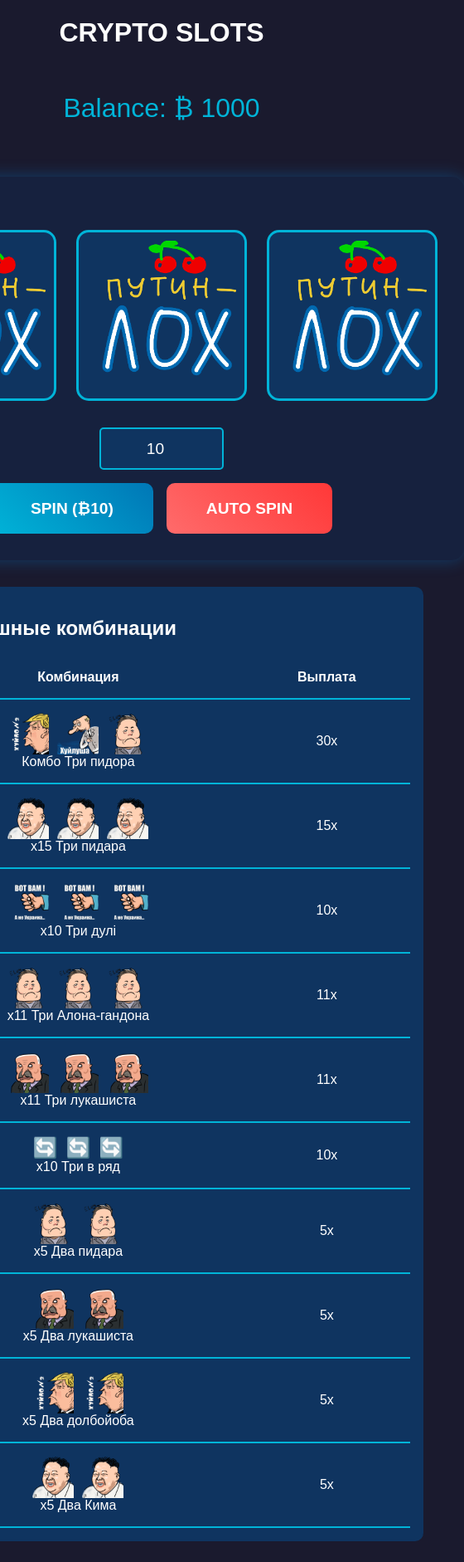
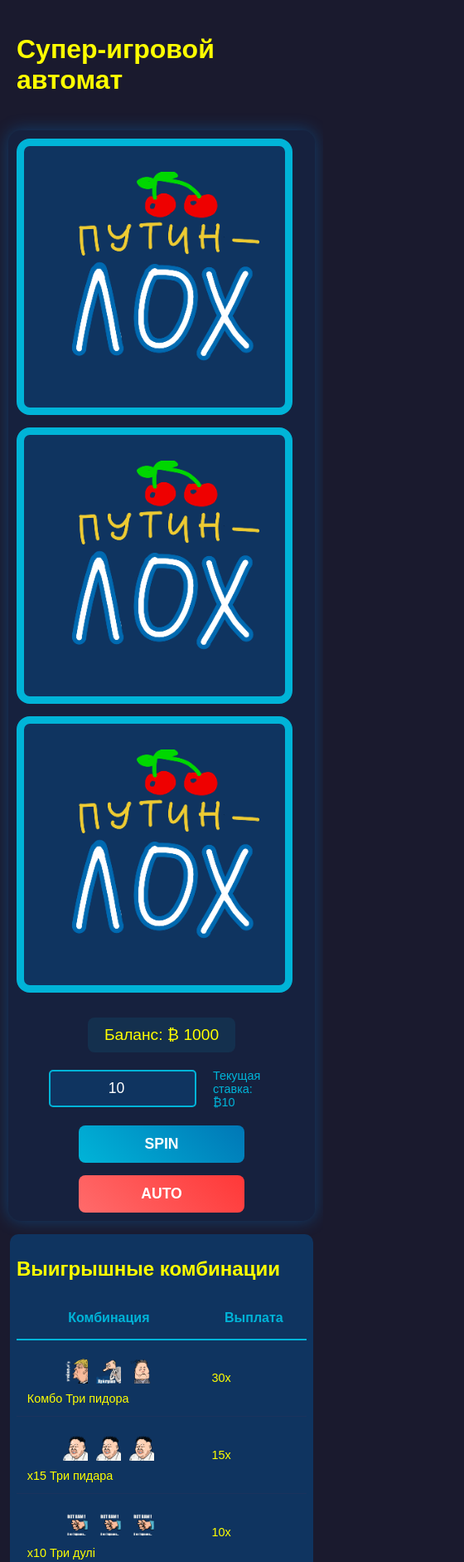
Before and after one commit to botavus/top, a plain HTML site: page index.html in a window 390 px wide. Shown: the top 1882 px of the page at 83% size, 560 px wide, since content can reach past the window. Drawn offline with Linux system fonts and the light colour scheme.

Commit message:
Add files via upload

```diff
--- a/css/style.css
+++ b/css/style.css
@@ -1,70 +1,116 @@
+/* style.css */
 body {
     background: #1a1a2e;
     display: flex;
     flex-direction: column;
     align-items: center;
     font-family: 'Arial', sans-serif;
-    color: white;
+    color: yellow;
     margin: 0;
     min-height: 100vh;
+    padding: 20px;
+    box-sizing: border-box;
 }
 
 .container {
+    width: 100%;
+    max-width: 1200px;
     background: #16213e;
-    padding: 2rem;
+    padding: 20px;
     border-radius: 15px;
     box-shadow: 0 0 20px rgba(0, 150, 255, 0.3);
-    margin-top: 2rem;
-    position: relative;
+    margin-top: 20px;
 }
 
 .slots {
-    display: flex;
-    gap: 1.5rem;
-    margin: 2rem 0;
-    perspective: 1000px;
+    display: grid;
+    grid-template-columns: repeat(3, 1fr);
+    gap: 15px;
+    margin: 0 auto;
+    width: 100%;
+    max-width: 1000px;
 }
 
 .reel {
-    width: 200px;
-    height: 200px;
+    width: 90%;
+    aspect-ratio: 1/1;
     background: #0f3460;
-    border-radius: 15px;
+    border-radius: 16px;
     display: flex;
     align-items: center;
     justify-content: center;
     overflow: hidden;
-    border: 3px solid #00b4d8;
+    border: 9px solid #00b4d8;
+    transition: transform 0.3s;
 }
 
 .reel img {
-    width: 90%;
-    height: 90%;
+    width: 80%;
+    height: 80%;
     object-fit: contain;
 }
 
-.controls {
+.controls-wrapper {
+    margin-top: 30px;
+    width: 100%;
+}
+
+.balance-controls {
     display: flex;
-    flex-direction: column;
-    gap: 1rem;
-    margin-top: 2rem;
+    flex-wrap: wrap;
+    gap: 20px;
+    justify-content: center;
     align-items: center;
+    margin-bottom: 20px;
+}
+
+.balance {
+    font-size: 1.5em;
+    color: yellow;
+    padding: 10px 20px;
+    background: rgba(0, 180, 216, 0.1);
+    border-radius: 8px;
+}
+
+.bet-control {
+    display: flex;
+    gap: 20px;
+    align-items: center;
+}
+
+.bet-input {
+    padding: 10px 15px;
+    border: 2px solid #00b4d8;
+    border-radius: 5px;
+    background: #0f3460;
+    color: white;
+    font-size: 1.1em;
+    width: 120px;
+    text-align: center;
+}
+
+.bet-label {
+    font-size: 0.9em;
+    color: #00b4d8;
 }
 
 .spin-buttons {
     display: flex;
-    gap: 1rem;
+    justify-content: center;
+    gap: 15px;
+    flex-wrap: wrap;
 }
 
 button {
-    padding: 1.2rem 3rem;
+    padding: 12px 25px;
     border: none;
-    border-radius: 10px;
+    border-radius: 8px;
     color: white;
     font-weight: bold;
     cursor: pointer;
     transition: all 0.3s;
-    font-size: 1.2rem;
+    font-size: 1.1em;
+    min-width: 100px;
 }
 
 .spin-btn {
@@ -80,18 +126,51 @@ button {
     display: none;
 }
 
-.balance {
-    font-size: 2rem;
-    color: #00b4d8;
-    margin: 2rem 0;
+/* Адаптивность */
+@media (max-width: 768px) {
+    .slots {
+        grid-template-columns: 1fr;
+        max-width: 400px;
+    }
+
+    .reel {
+        max-width: 100%;
+        height: auto;
+    }
+
+    .balance-controls {
+        flex-direction: column;
+    }
+
+    button {
+        width: 100%;
+        max-width: 200px;
+    }
 }
 
+@media (max-width: 480px) {
+    .container {
+        padding: 10px;
+    }
+
+    .balance {
+        font-size: 1.2em;
+    }
+
+    .bet-input {
+        width: 100%;
+    }
+}
+/* Добавьте эти стили в конец style.css */
+
+/* Стили для таблицы выплат */
 .paytable {
     background: #0f3460;
     padding: 1rem;
     border-radius: 10px;
-    margin: 2rem 0;
-    width: 600px;
+    margin: 2rem auto;
+    width: 100%;
+    max-width: 800px;
 }
 
 .paytable table {
@@ -99,21 +178,17 @@ button {
     border-collapse: collapse;
 }
 
-.paytable td, .paytable th {
+.paytable th {
+    color: #00b4d8;
+    font-size: 1.2rem;
     padding: 1rem;
     border-bottom: 2px solid #00b4d8;
-    text-align: center;
 }
 
-.bet-input {
-    padding: 0.8rem;
-    border: 2px solid #00b4d8;
-    border-radius: 5px;
-    background: #0f3460;
-    color: white;
-    font-size: 1.2rem;
-    width: 120px;
-    text-align: center;
+.paytable td {
+    padding: 1rem;
+    border-bottom: 1px solid #1a335e;
+    font-size: 1rem;
 }
 
 .paytable-symbols {
@@ -121,43 +196,105 @@ button {
     gap: 10px;
     justify-content: center;
     align-items: center;
+    padding: 10px 0;
 }
 
 .paytable-symbols img {
-    width: 50px;
-    height: 50px;
+    width: 40px;
+    height: 40px;
     object-fit: contain;
+    transition: transform 0.3s;
 }
 
-.any-symbol {
-    font-size: 24px;
-    color: #00b4d8;
+.paytable-symbols img:hover {
+    transform: scale(1.2);
 }
 
-button:hover {
-    transform: scale(1.05);
-    box-shadow: 0 0 15px rgba(0, 180, 216, 0.5);
+/* Улучшенные стили для уведомлений */
+.win-combination {
+    position: fixed;
+    top: 20px;
+    left: 50%;
+    transform: translateX(-50%);
+    background: linear-gradient(45deg, #00b4d8, #0077b6);
+    padding: 20px 40px;
+    border-radius: 50px;
+    font-size: 1.8em;
+    font-weight: bold;
+    color: white;
+    text-shadow: 0 2px 4px rgba(0,0,0,0.3);
+    box-shadow: 0 0 30px rgba(0,180,216,0.5);
+    z-index: 1000;
+    display: none;
+    animation: winNotification 1.5s ease-out;
+    border: 2px solid #fff;
 }
 
-.win-combination {
-    position: absolute;
-    top: -40px;
-    left: 50%;
-    transform: translateX(-50%);
-    background: rgba(0, 180, 216, 0.9);
-    padding: 15px 30px;
-    border-radius: 25px;
-    font-size: 1.5em;
-    font-weight: bold;
-    color: white;
-    text-shadow: 0 2px 4px rgba(0,0,0,0.5);
-    box-shadow: 0 0 20px rgba(0,180,216,0.5);
-    z-index: 100;
-    display: none;
-    animation: comboShow 1s ease-out;
+@keyframes winNotification {
+    0% {
+        opacity: 0;
+        transform: translate(-50%, -100px) scale(0.5);
+    }
+    50% {
+        opacity: 1;
+        transform: translate(-50%, 0) scale(1.1);
+    }
+    100% {
+        transform: translate(-50%, 0) scale(1);
+    }
 }
 
-@keyframes comboShow {
-    0% { opacity: 0; transform: translate(-50%, -20px); }
-    100% { opacity: 1; transform: translate(-50%, 0); }
+/* Анимация для крупных выигрышей */
+.win-combination.major-win {
+    background: linear-gradient(45deg, #ffd700, #ff9800);
+    font-size: 2.2em;
+    animation: majorWinNotification 2s ease-out;
+    box-shadow: 0 0 40px rgba(255,215,0,0.5);
 }
+
+@keyframes majorWinNotification {
+    0% {
+        opacity: 0;
+        transform: translate(-50%, -100px) rotate(-10deg);
+    }
+    30% {
+        transform: translate(-50%, 0) rotate(10deg);
+    }
+    60% {
+        transform: translate(-50%, 0) rotate(-5deg);
+    }
+    100% {
+        transform: translate(-50%, 0) rotate(0deg);
+    }
+}
+
+/* Адаптивность для таблицы */
+@media (max-width: 768px) {
+    .paytable {
+        margin: 1rem;
+        padding: 0.5rem;
+    }
+
+    .paytable th {
+        font-size: 1rem;
+    }
+
+    .paytable td {
+        font-size: 0.9rem;
+        padding: 0.8rem;
+    }
+
+    .paytable-symbols img {
+        width: 30px;
+        height: 30px;
+    }
+
+    .win-combination {
+        font-size: 1.4em;
+        padding: 15px 30px;
+    }
+
+    .win-combination.major-win {
+        font-size: 1.6em;
+    }
+}
--- a/index.html
+++ b/index.html
@@ -2,12 +2,12 @@
 <html lang="en">
 <head>
     <meta charset="UTF-8">
+    <meta name="viewport" content="width=device-width, initial-scale=1.0">
     <title>Crypto Slot Machine</title>
-    <link rel="stylesheet" href="css/style.css">
+    <link rel="stylesheet" href="./css/style.css">
 </head>
 <body>
-    <h1>CRYPTO SLOTS</h1>
-    <div class="balance">Balance: ₿ <span id="balance">1000</span></div>
+    <h1>Супер-игровой автомат</h1>
 
     <div class="container">
         <div class="win-combination" id="winCombo"></div>
@@ -17,11 +17,18 @@
             <div class="reel" id="reel3"><img src="img/cherry.png"></div>
         </div>
 
-        <div class="controls">
-            <input type="number" class="bet-input" id="betAmount" value="10" min="1" max="1000">
+        <div class="controls-wrapper">
+            <div class="balance-controls">
+                <div class="balance">Баланс: ₿ <span id="balance">1000</span></div>
+                <div class="bet-control">
+                    <input type="number" class="bet-input" id="betAmount" value="10" min="1" max="1000">
+                    <div class="bet-label">Текущая ставка: ₿<span id="currentBet">10</span></div>
+                </div>
+            </div>
+
             <div class="spin-buttons">
-                <button class="spin-btn">SPIN (₿<span id="currentBet">10</span>)</button>
-                <button class="auto-spin-btn">AUTO SPIN</button>
+                <button class="spin-btn">SPIN</button>
+                <button class="auto-spin-btn">AUTO</button>
                 <button class="stop-spin-btn">STOP</button>
             </div>
         </div>
@@ -35,6 +42,6 @@
     <audio id="spinSound" src="sounds/spin.mp3"></audio>
     <audio id="winSound" src="sounds/win.mp3"></audio>
 
-    <script src="js/script.js" defer></script>
+    <script src="./js/script.js" defer></script>
 </body>
 </html>
```
Also changed, not shown: js/script.js (+51 -11 lines).
